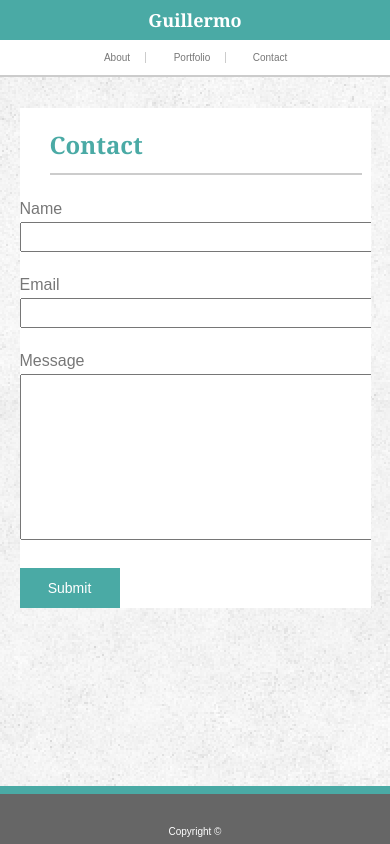
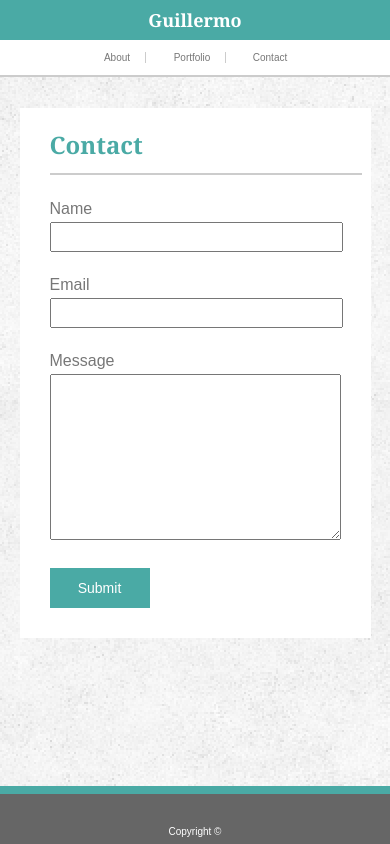
Before and after one commit to memoev/Responsive-Portfolio, a plain HTML site: page contact.html in a window 390 px wide. Drawn offline with Linux system fonts and the light colour scheme.

Commit message:
added code for media query of contact.html form

```diff
--- a/assets/css/style.css
+++ b/assets/css/style.css
@@ -255,6 +255,19 @@ a.portImg:hover {
         width: 100%;
         height: 100%;
     }
+
+    #form {
+        padding: 30px;
+        padding-top: 0px;
+    }
+
+    input {
+        width: 690px;
+    }
+
+    textarea.mssg {
+        width: 690px;
+    }
 }
 
 @media screen and (max-width: 768px) {
@@ -281,6 +294,18 @@ a.portImg:hover {
         height: 100%;
     }
 
+    #form {
+        padding: 30px;
+        padding-top: 0px;
+    }
+
+    input {
+        width: 580px;
+    }
+
+    textarea.mssg {
+        width: 580px;
+    }
 }
 
 @media screen and (max-width: 640px) {
@@ -336,4 +361,12 @@ a.portImg:hover {
         width: 100%;
         height: 100%;
     }
+
+    input {
+        width: 98%;
+    }
+
+    textarea.mssg {
+        width: 98%;
+    }
 }
```
